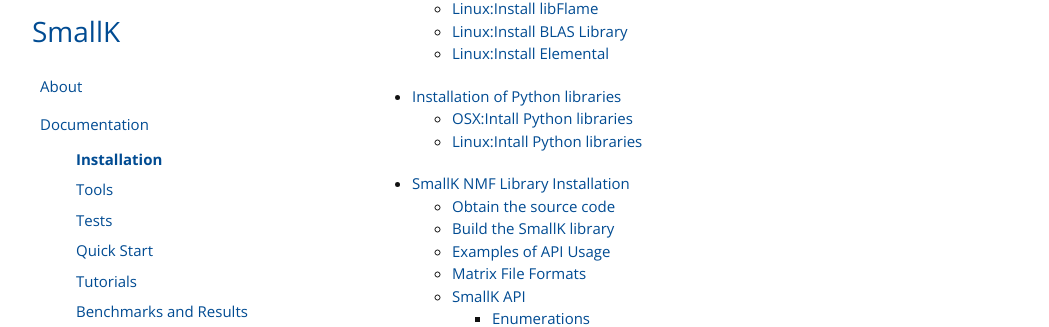
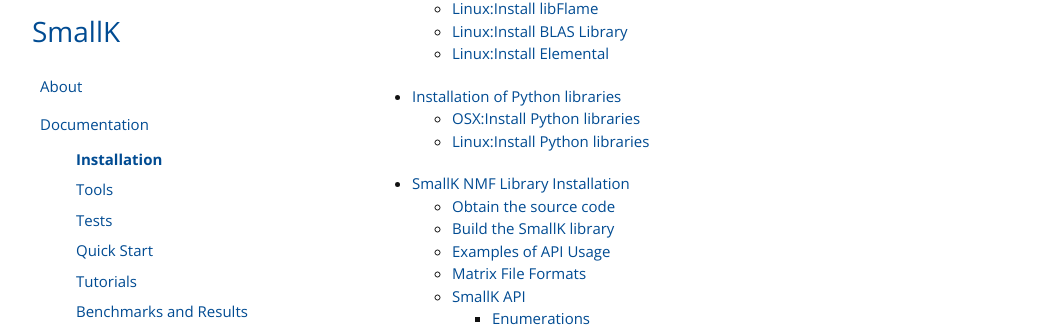
Before and after one commit to smallk/smallk.github.io, a Jekyll site: the page built from pages_documentation_installation.md, in a window 1280 px wide and 900 px high, scrolled down 423 px. Shown: the part 152-479 px from the top of the window, without its empty margins (113-1162 px from the left). Built offline with Jekyll 4.4.1, drawn with Linux system fonts in a browser that asks for light colours.

Commit message:
fixed a typo

```diff
--- a/pages_documentation_installation.md
+++ b/pages_documentation_installation.md
@@ -23,8 +23,8 @@
     *   [Linux:Install BLAS Library](#lin_blas)
     *   [Linux:Install Elemental](#lin_elemental)
 *   [Installation of Python libraries](#python_install)
-    *   [OSX:Intall Python libraries](#osx_python)
-    *   [Linux:Intall Python libraries](#lin_python)
+    *   [OSX:Install Python libraries](#osx_python)
+    *   [Linux:Install Python libraries](#lin_python)
 *   [SmallK NMF Library Installation](#smalk)
     *   [Obtain the source code](#source_code)
     *   [Build the SmallK library](#build_smallk)
```
